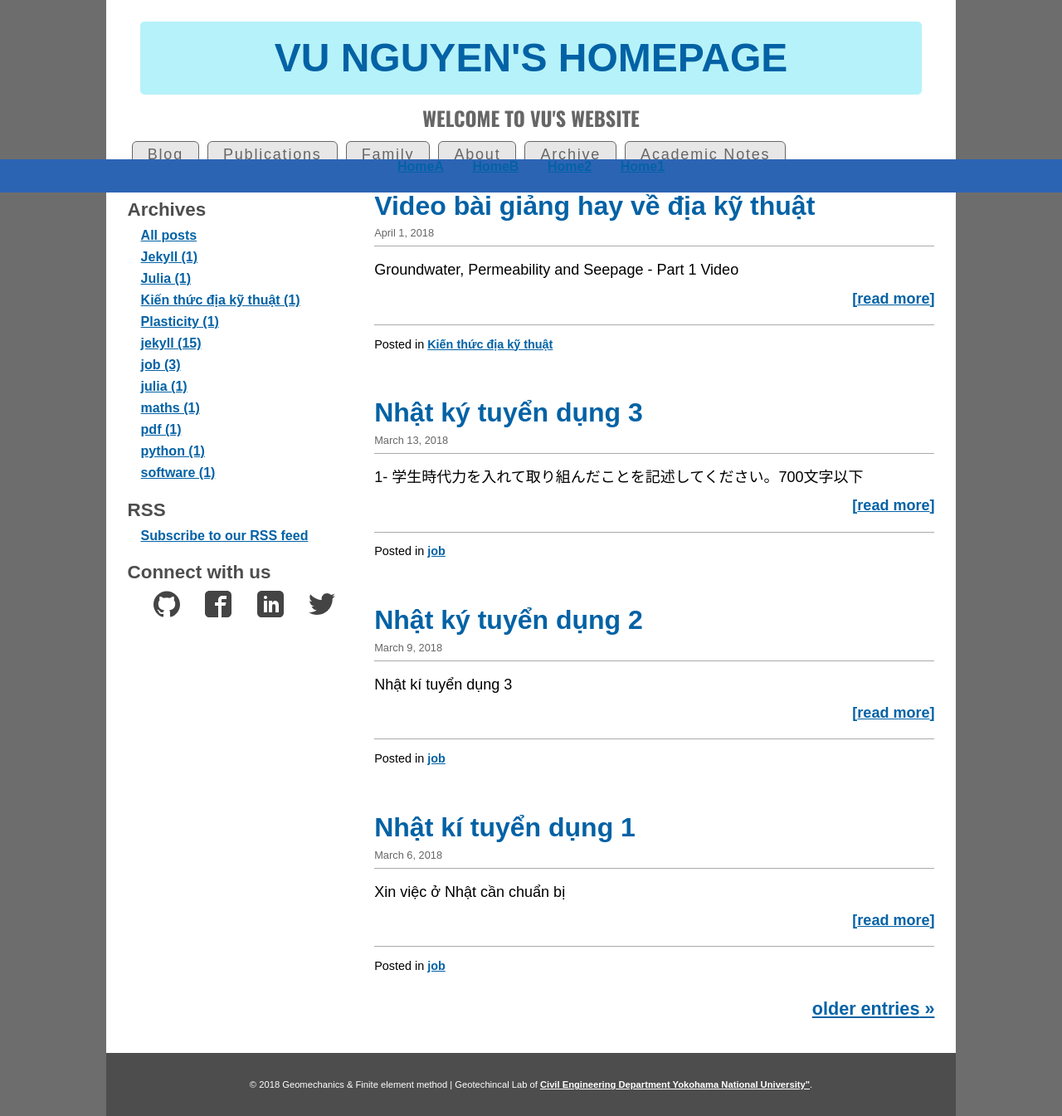
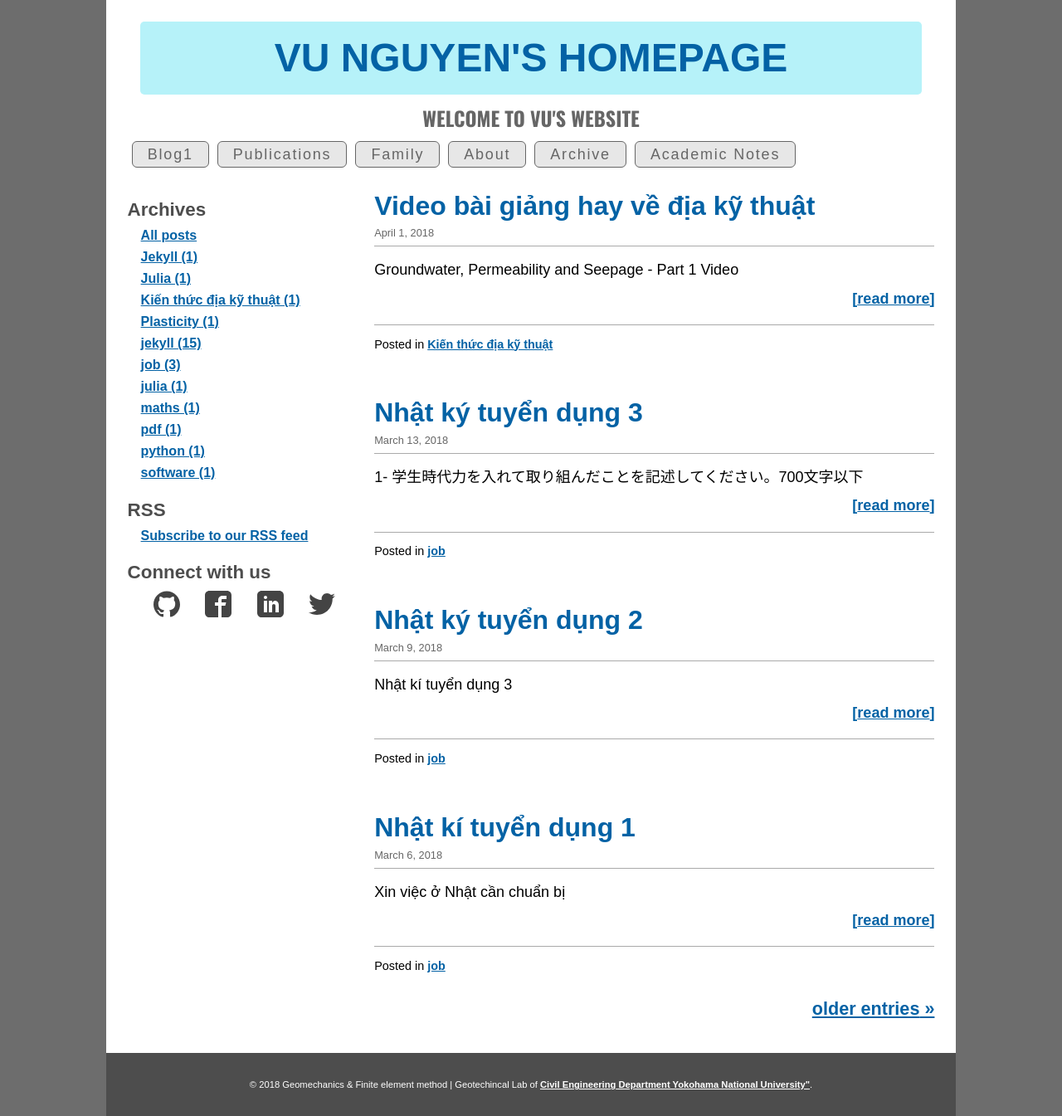
Before and after one commit to quangvunp/geomechanics, a Jekyll site: the page built from index.html, in a window 1280 px wide. Shown: the whole page at 83% size. Built offline with Jekyll 4.4.1, drawn with Linux system fonts in a browser that asks for light colours; the list of posts is cut into pages by our own code.

Commit message:
Update default.html

```diff
--- a/_layouts/default.html
+++ b/_layouts/default.html
@@ -27,16 +27,16 @@
     <p class = "main_title">welcome to Vu's website</p>
 
 
+
+<!--
 <nav role="navigation">
-<!--
 <input type="checkbox" id="menu-toggle">
 <label for="menu-toggle" class="toggle-label"><span>menu</span></label>
 -->
 
-
-
+<nav>
 <ul class="menu">
-  <li><a class = "button" href="{{site.baseurl}}/index.html">Blog </a></li>
+  <li><a class = "button" href="{{site.baseurl}}/index.html">Blog1 </a></li>
   <li><a class = "button" href="{{site.baseurl}}/Publications.html">Publications<a</li>
   <li><a class = "button" href="{{site.baseurl}}/Family.html">Family</a></li>
   <li><a class = "button" href="{{site.baseurl}}/about.html">About</a></li>
@@ -53,17 +53,6 @@
 </nav>
 
 
-<div id = "nav">
-<ul>
-	<li><a href="">HomeA</a></li>
-	<li><a href="">HomeB</a></li>
-	<li><a href="">Home2</a></li>
-	<li><a href="">Home1</a></li>
-<ul>
-
-</div>
-
-
 </header>
 
 <!-- content goes here -->
```
